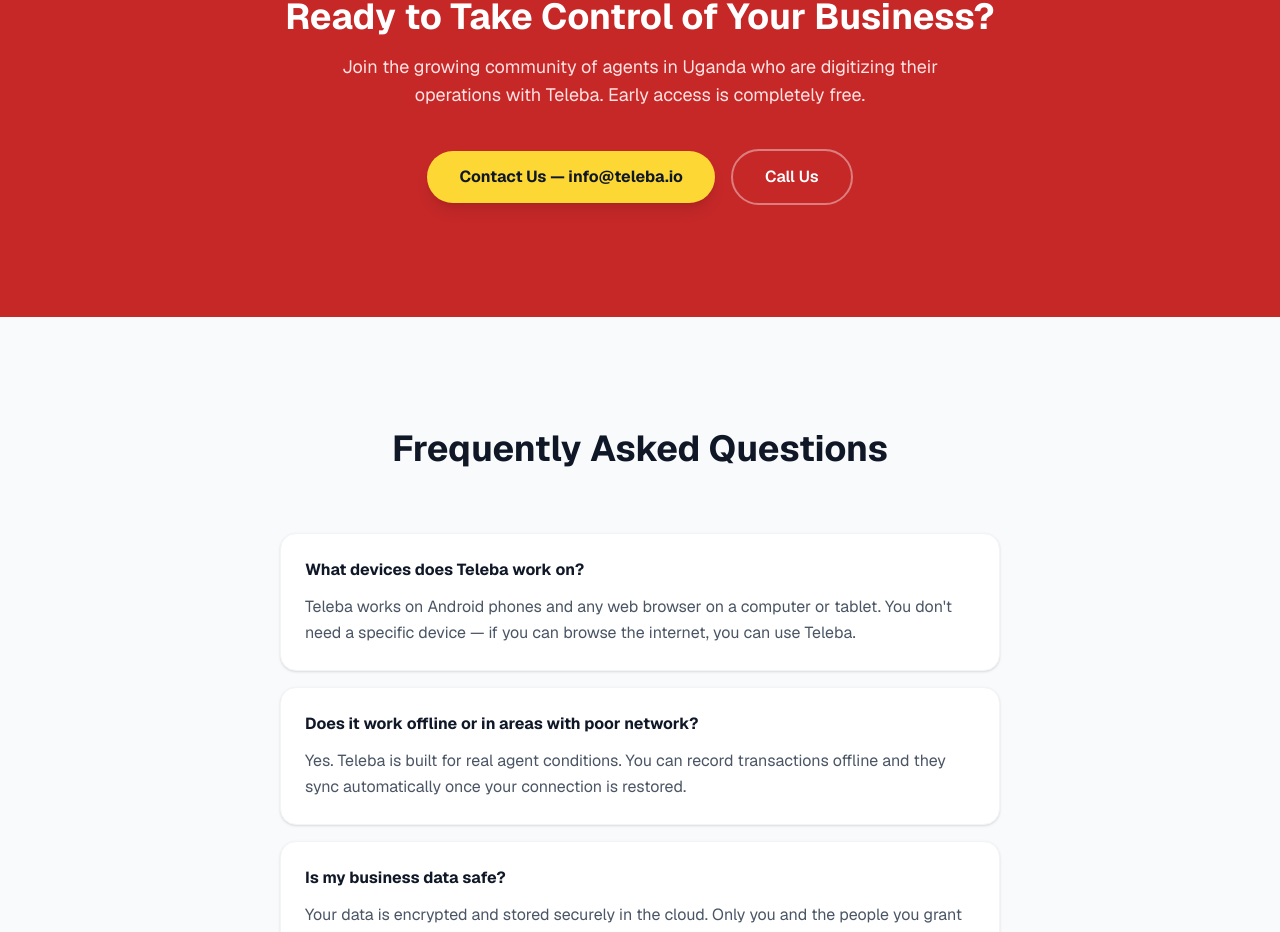
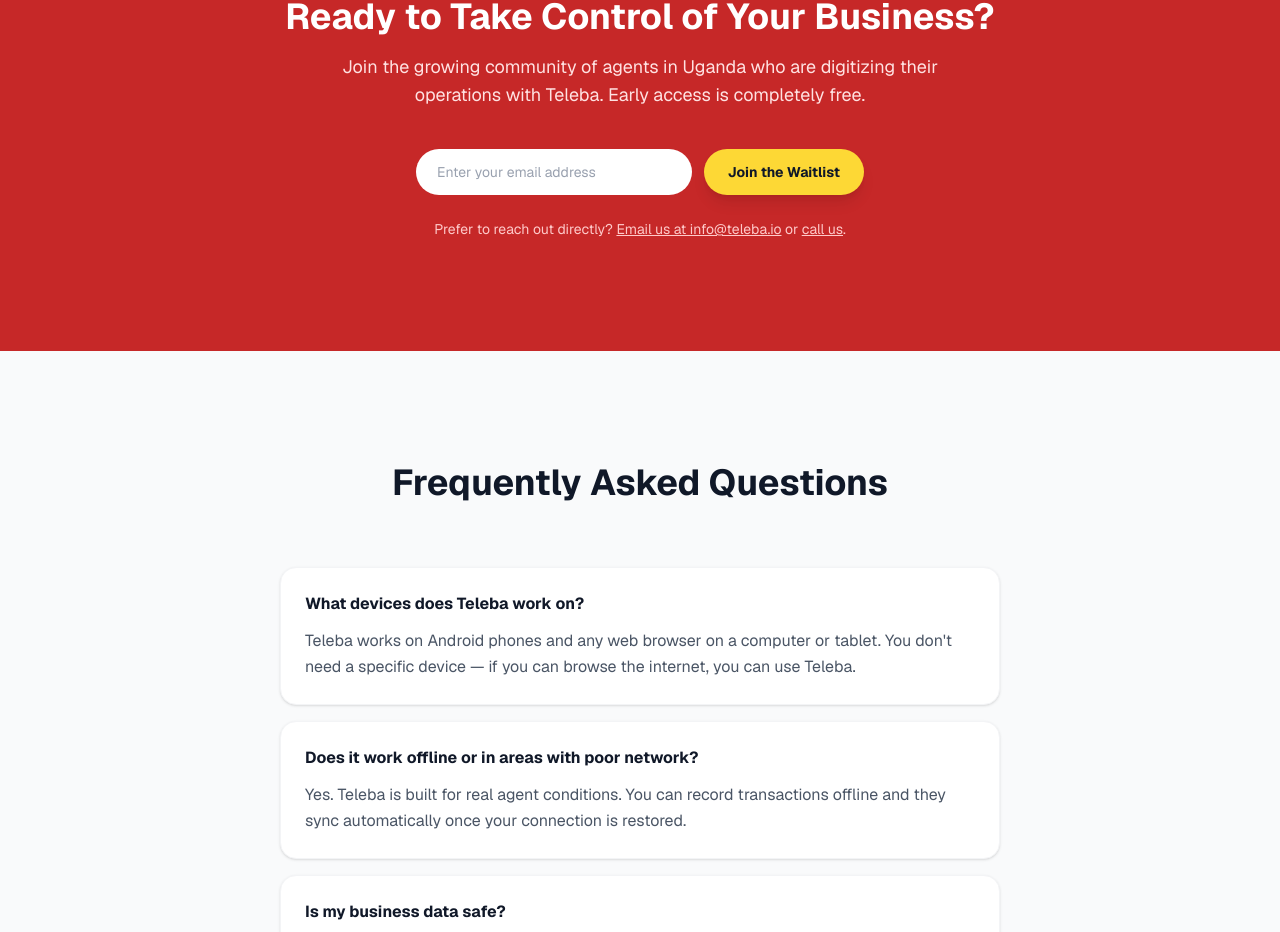
Before and after one commit to Ntsinga/Teleba-Landing-Page, a Next.js app: page / in a window 1280 px wide. Shown: the part 4446-5378 px from the top of the page. Built offline with nearby package versions, Linux system fonts and the light colour scheme; no server answers.

Commit message:
Add WaitlistForm component and integrate it into the homepage

```diff
--- /dev/null
+++ b/app/components/WaitlistForm.tsx
@@ -0,0 +1,86 @@
+"use client";
+
+import { useState } from "react";
+
+const API_URL = process.env.NEXT_PUBLIC_API_URL ?? "https://api.zesha.app";
+
+type FormState = "idle" | "loading" | "success" | "duplicate" | "error";
+
+export function WaitlistForm() {
+  const [email, setEmail] = useState("");
+  const [state, setState] = useState<FormState>("idle");
+
+  async function handleSubmit(e: React.FormEvent<HTMLFormElement>) {
+    e.preventDefault();
+    if (!email.trim()) return;
+
+    setState("loading");
+
+    try {
+      const res = await fetch(`${API_URL}/waitlist`, {
+        method: "POST",
+        headers: { "Content-Type": "application/json" },
+        body: JSON.stringify({ email: email.trim() }),
+      });
+
+      if (res.status === 201) {
+        setState("success");
+        setEmail("");
+      } else if (res.status === 409) {
+        setState("duplicate");
+      } else {
+        setState("error");
+      }
+    } catch {
+      setState("error");
+    }
+  }
+
+  if (state === "success") {
+    return (
+      <div className="flex flex-col items-center gap-2 text-center">
+        <span className="text-2xl">🎉</span>
+        <p className="font-semibold text-white">You&apos;re on the list!</p>
+        <p className="text-sm text-red-100">
+          We&apos;ll reach out when your spot is ready.
+        </p>
+      </div>
+    );
+  }
+
+  return (
+    <form
+      onSubmit={handleSubmit}
+      className="flex flex-col sm:flex-row gap-3 w-full max-w-md mx-auto"
+    >
+      <input
+        type="email"
+        required
+        placeholder="Enter your email address"
+        value={email}
+        onChange={(e) => {
+          setEmail(e.target.value);
+          if (state !== "idle") setState("idle");
+        }}
+        className="flex-1 rounded-full px-5 py-3 text-sm text-gray-900 placeholder-gray-400 bg-white border border-transparent focus:outline-none focus:ring-2 focus:ring-brand-gold"
+      />
+      <button
+        type="submit"
+        disabled={state === "loading"}
+        className="rounded-full bg-brand-gold px-6 py-3 text-sm font-bold text-gray-900 hover:bg-brand-gold-dark transition-colors shadow-lg disabled:opacity-60 whitespace-nowrap"
+      >
+        {state === "loading" ? "Joining…" : "Join the Waitlist"}
+      </button>
+      {state === "duplicate" && (
+        <p className="w-full text-center text-xs text-red-200 -mt-1">
+          That email is already on the waitlist.
+        </p>
+      )}
+      {state === "error" && (
+        <p className="w-full text-center text-xs text-red-200 -mt-1">
+          Something went wrong. Try again or email us at info@teleba.io
+        </p>
+      )}
+    </form>
+  );
+}
--- a/app/page.tsx
+++ b/app/page.tsx
@@ -1,3 +1,5 @@
+import { WaitlistForm } from "./components/WaitlistForm";
+
 const BASE_URL = "https://teleba.io";
 
 const jsonLd = {
@@ -417,20 +419,26 @@
               Join the growing community of agents in Uganda who are digitizing
               their operations with Teleba. Early access is completely free.
             </p>
-            <div className="mt-10 flex flex-col sm:flex-row items-center justify-center gap-4">
+            <div className="mt-10">
+              <WaitlistForm />
+            </div>
+            <p className="mt-6 text-sm text-red-200">
+              Prefer to reach out directly?{" "}
               <a
                 href="mailto:info@teleba.io"
-                className="rounded-full bg-brand-gold px-8 py-3.5 text-base font-bold text-gray-900 hover:bg-brand-gold-dark transition-colors shadow-lg"
+                className="underline hover:text-white transition-colors"
               >
-                Contact Us — info@teleba.io
-              </a>
+                Email us at info@teleba.io
+              </a>{" "}
+              or{" "}
               <a
                 href="tel:+256789545073"
-                className="rounded-full border-2 border-white/40 px-8 py-3.5 text-base font-semibold text-white hover:bg-white/10 transition-colors"
+                className="underline hover:text-white transition-colors"
               >
-                Call Us
+                call us
               </a>
-            </div>
+              .
+            </p>
           </div>
         </section>
 
```
